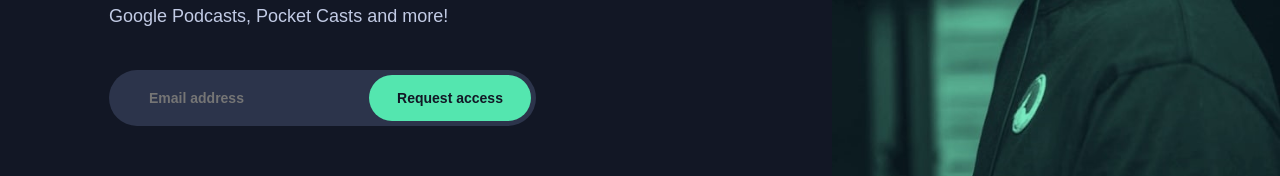
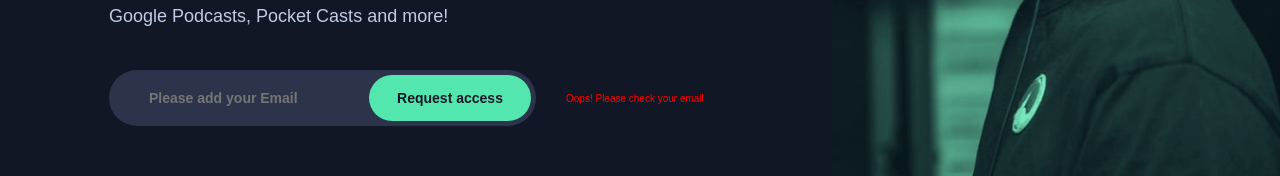
Before and after one commit to Tornike-Peradze/Pod-request-access-landing-page, a plain HTML site: page index.html in a window 1280 px wide. Both pictures are taken after a click on the button "Request access". Shown: the part 417-593 px from the top of the page. Drawn offline with Linux system fonts and the light colour scheme; a web font is replaced by a local one.

Commit message:
add js functionality

```diff
--- a/index.html
+++ b/index.html
@@ -51,12 +51,16 @@
         />
       </aside>
       <div class="buttons-group">
-        <input type="email" id="email_id" placeholder="Email address" oninput="chacker()" class="button first"></input>
-        <div id="green_red_div">
-          <p id="success_p">Your email is sent!</p>
-          <p id="error_p">Oops! Please check your email</p>
-        </div>
+        <input
+          type="email"
+          id="email_id"
+          name="email-text"
+          class="button first"
+          placeholder="Please add your Email"
+        />
         <button class="button second" id="request-btn">Request access</button>
+        <p id="success">Your email is sent!</p>
+        <p id="error">Oops! Please check your email</p>
       </div>
     </article>
     <img
--- a/main.js
+++ b/main.js
@@ -1,3 +1,14 @@
 const email = document.getElementById("email_id");
 const request = document.getElementById("request-btn");
-const error = document.getElementById("error-p");
+const error = document.getElementById("error");
+const success = document.getElementById("success");
+
+const regexPattern = /^[A-Za-z0-9._%+-]+@[A-Za-z0-9.-]+\.[A-Za-z]{2,}$/;
+
+request.addEventListener("click", function () {
+  if (regexPattern.test(email.value)) {
+    success.style.display = "block";
+  } else {
+    error.style.display = "block";
+  }
+});
--- a/styles/style.css
+++ b/styles/style.css
@@ -30,8 +30,14 @@ body::after {
   z-index: -1;
 }
 
-#green_red_div {
+#success {
   display: none;
+  color: green;
+}
+
+#error {
+  display: none;
+  color: red;
 }
 
 /*
```
